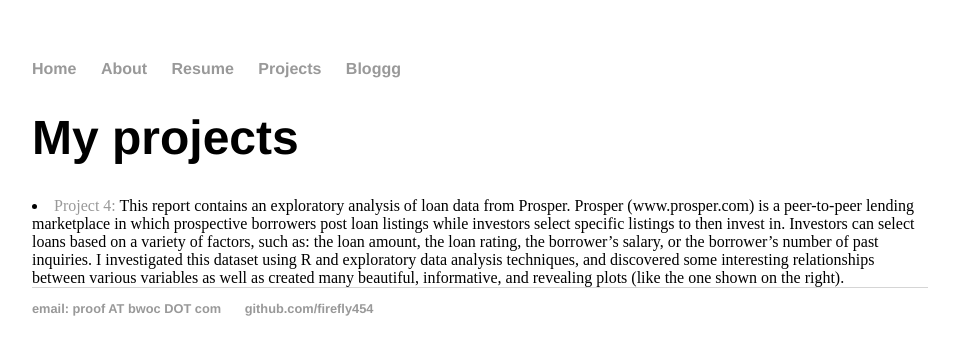
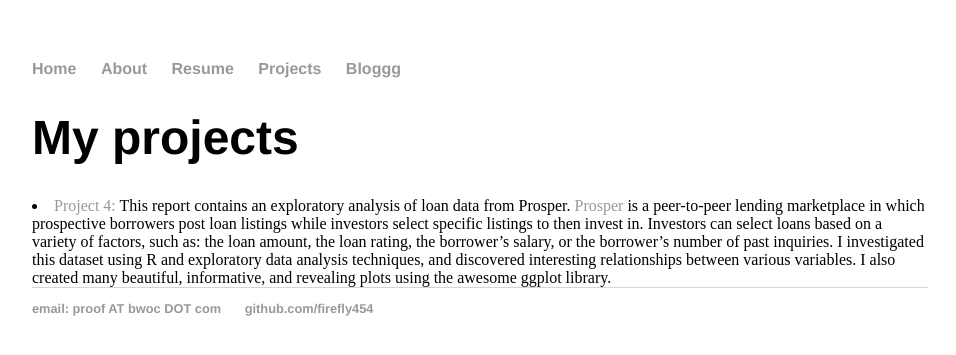
Before and after one commit to firefly454/firefly454.github.io, a Jekyll site: the page built from projects/index.html, in a window 1280 px wide. Shown: the top 355 px of the page, without its empty margins (160-1116 px from the left). Built offline with Jekyll 4.4.1, drawn with Linux system fonts in a browser that asks for light colours.

Commit message:
Update index.html

```diff
--- a/projects/index.html
+++ b/projects/index.html
@@ -5,7 +5,8 @@ title: Erica Kim's blog
 <div class="blurb">
         <h1>My projects</h1>
         <li><a href="/projects/EDA2.html">Project 4: </a>
-        This report contains an exploratory analysis of loan data from Prosper. Prosper (www.prosper.com) is a peer-to-peer lending marketplace in which prospective borrowers post loan listings while investors select specific listings to then invest in. Investors can select loans based on a variety of factors, such as: the loan amount, the loan rating, the borrower’s salary, or the borrower’s number of past inquiries. I investigated this dataset using R and exploratory data analysis techniques, and discovered some interesting relationships between various variables as well as created many beautiful, informative, and revealing plots (like the one shown on the right).
+        This report contains an exploratory analysis of loan data from Prosper. <a href "www.prosper.com">Prosper</a> is a peer-to-peer lending marketplace in which prospective borrowers post loan listings while investors select specific listings to then invest in. Investors can select loans based on a variety of factors, such as: the loan amount, the loan rating, the borrower’s salary, or the borrower’s number of past inquiries.
+        I investigated this dataset using R and exploratory data analysis techniques, and discovered interesting relationships between various variables. I also created many beautiful, informative, and revealing plots using the awesome ggplot library.
                 </li>
 
 </div><!-- /.blurb -->
```
